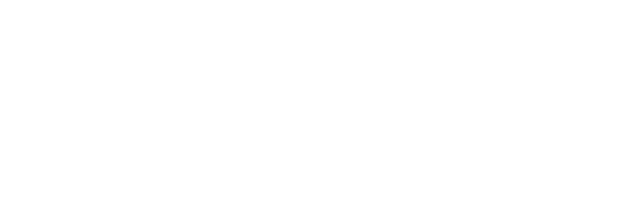
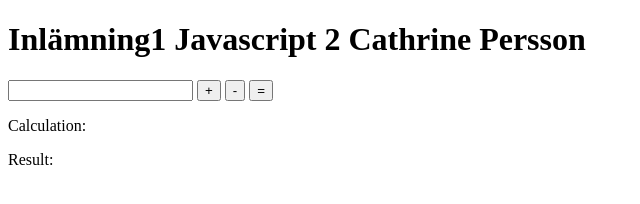
Before and after one commit to Catni3/Calculator-JS2-Cathrine-Paersson, a plain HTML site: page index.html in a window 1280 px wide. Shown: the whole page, without its empty margins (0-640 px from the left). Drawn offline with Linux system fonts and the light colour scheme.

Commit message:
sista från desktop

```diff
--- a/app.js
+++ b/app.js
@@ -1 +1,11 @@
-var
+let calcArr = [];
+let calcStr = "";
+
+let calc = document.getElementById("input").value
+
+const
+
+function addBtn() {
+
+
+}
--- a/index.html
+++ b/index.html
@@ -5,10 +5,26 @@
     <meta charset="UTF-8">
     <meta http-equiv="X-UA-Compatible" content="IE=edge">
     <meta name="viewport" content="width=device-width, initial-scale=1.0">
+    <link rel="stylesheet" href="style.css">
     <title>Document</title>
 </head>
 
 <body>
+    <h1>Inlämning1 Javascript 2 Cathrine Persson</h1>
+
+    <form>
+        <input class="display" id="input" type="text">
+        <button onclick="addBtn()" class="add-btn">+</button>
+        <button onclick="subBtn()" class="sub-btn">-</button>
+        <button onclick="sumBtn()" class="sum-btn">=</button>
+
+        <p>Calculation: </p>
+        <p>Result: </p>
+    </form>
+
+
+    <script src="app.js"></script>
+
 
 </body>
 
--- a/style.css
+++ /dev/null
@@ -1 +0,0 @@
-body {}
```
